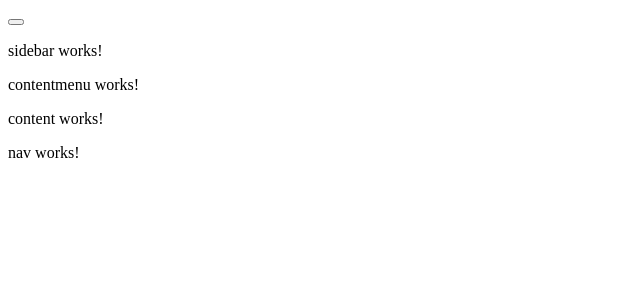
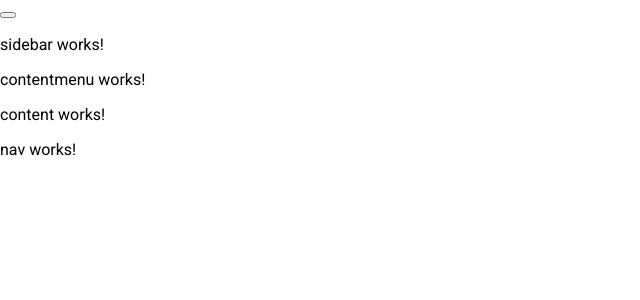
Before and after one commit to mr0x13f/IPSEN3-Frontend, an Angular app: page / in a window 1280 px wide. Shown: the top 300 px of the page, without its empty margins (0-640 px from the left). Built offline with nearby package versions, Linux system fonts and the light colour scheme.

Commit message:
installed material design

```diff
--- a/angular.json
+++ b/angular.json
@@ -24,6 +24,7 @@
               "src/assets"
             ],
             "styles": [
+              "./node_modules/@angular/material/prebuilt-themes/indigo-pink.css",
               "src/styles.css"
             ],
             "scripts": []
@@ -89,6 +90,7 @@
               "src/assets"
             ],
             "styles": [
+              "./node_modules/@angular/material/prebuilt-themes/indigo-pink.css",
               "src/styles.css"
             ],
             "scripts": []
@@ -120,6 +122,7 @@
           }
         }
       }
-    }},
+    }
+  },
   "defaultProject": "Tijdregistratie-IPSEN3"
 }
--- a/package.json
+++ b/package.json
@@ -12,13 +12,16 @@
   "private": true,
   "dependencies": {
     "@angular/animations": "~8.2.14",
+    "@angular/cdk": "~8.2.3",
     "@angular/common": "~8.2.14",
     "@angular/compiler": "~8.2.14",
     "@angular/core": "~8.2.14",
     "@angular/forms": "~8.2.14",
+    "@angular/material": "^8.2.3",
     "@angular/platform-browser": "^8.2.14",
     "@angular/platform-browser-dynamic": "~8.2.14",
     "@angular/router": "~8.2.14",
+    "hammerjs": "^2.0.8",
     "rxjs": "~6.4.0",
     "tslib": "^1.10.0",
     "zone.js": "~0.9.1"
--- a/src/app/app.module.ts
+++ b/src/app/app.module.ts
@@ -12,6 +12,7 @@
 import { AddjourneyComponent } from './content/addjourney/addjourney.component';
 import { LivetrackerComponent } from './content/livetracker/livetracker.component';
 import { BackgroundComponent } from './content/background/background.component';
+import { BrowserAnimationsModule } from '@angular/platform-browser/animations';
 
 @NgModule({
   declarations: [
@@ -28,7 +29,8 @@
   ],
   imports: [
     BrowserModule,
-    AppRoutingModule
+    AppRoutingModule,
+    BrowserAnimationsModule
   ],
   providers: [],
   bootstrap: [AppComponent]
--- a/src/index.html
+++ b/src/index.html
@@ -6,6 +6,8 @@
   <base href="/">
   <meta name="viewport" content="width=device-width, initial-scale=1">
   <link rel="icon" type="image/x-icon" href="favicon.ico">
+  <link href="https://fonts.googleapis.com/css?family=Roboto:300,400,500&display=swap" rel="stylesheet">
+  <link href="https://fonts.googleapis.com/icon?family=Material+Icons" rel="stylesheet">
 </head>
 <body>
   <app-root></app-root>
--- a/src/main.ts
+++ b/src/main.ts
@@ -1,3 +1,4 @@
+import 'hammerjs';
 import { enableProdMode } from '@angular/core';
 import { platformBrowserDynamic } from '@angular/platform-browser-dynamic';
 
--- a/src/styles.css
+++ b/src/styles.css
@@ -1 +1,4 @@
 /* You can add global styles to this file, and also import other style files */
+
+html, body { height: 100%; }
+body { margin: 0; font-family: Roboto, "Helvetica Neue", sans-serif; }
```
Also changed, not shown: 1 other file (tests, documents, lock files or other folders).
